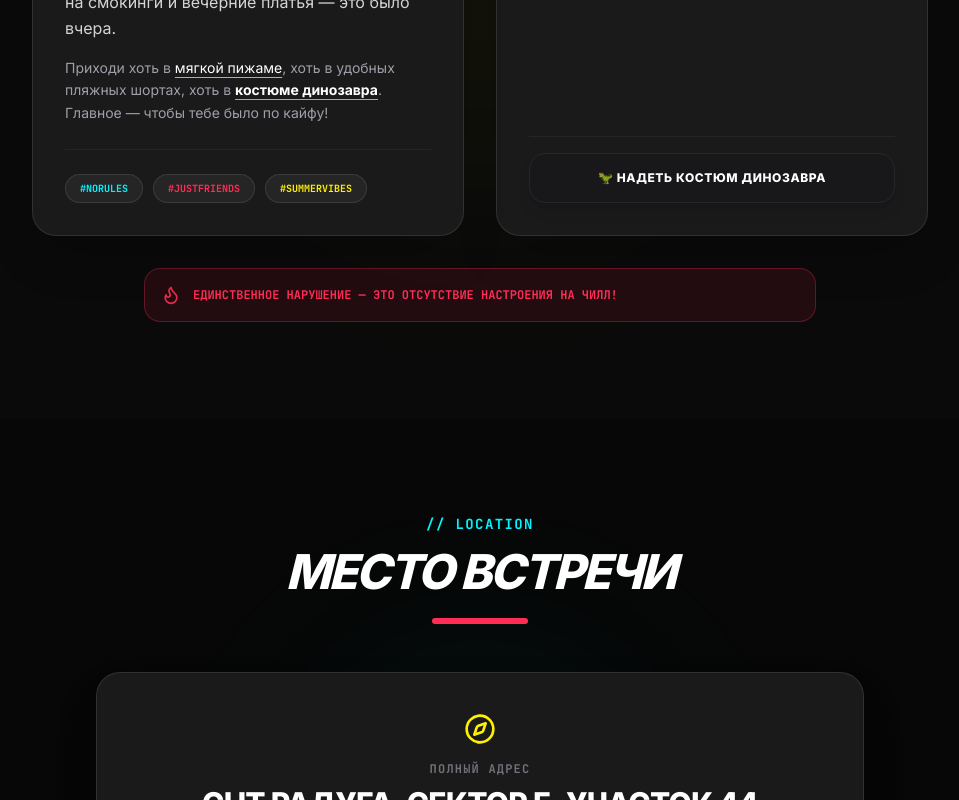
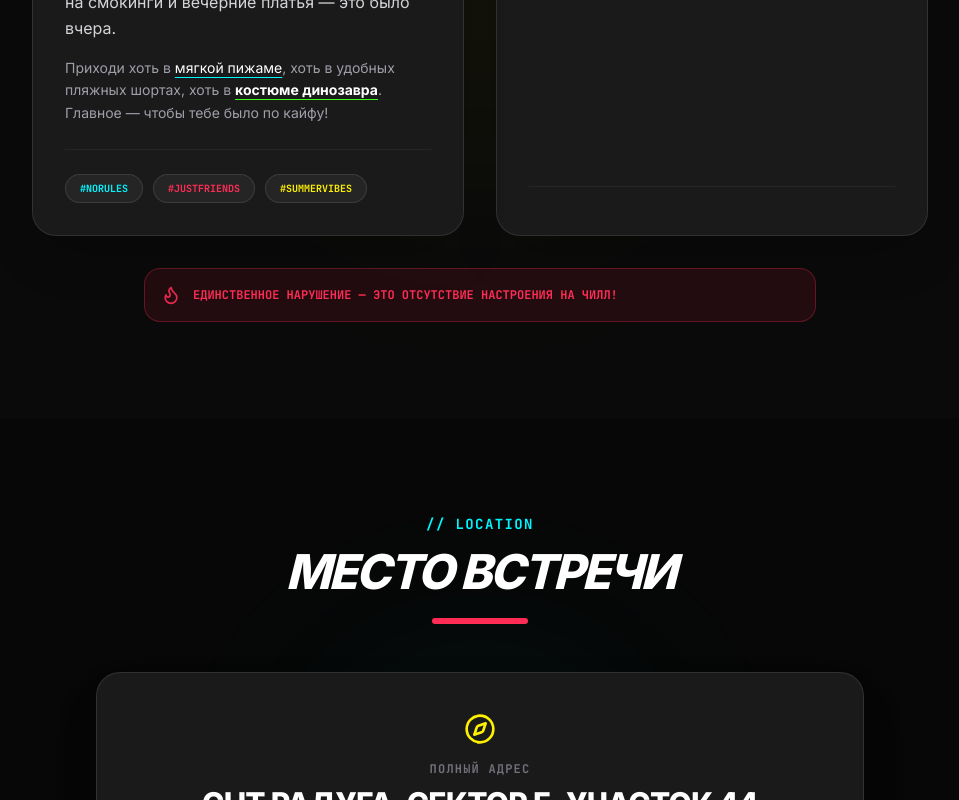
Before and after one commit to killercow58/priglashenie, a React (Vite) app: page / in a window 1280 px wide. Shown: the part 2000-2800 px from the top of the page, without its empty margins (160-1119 px from the left). Built offline with nearby package versions, Linux system fonts and the light colour scheme; a web font is replaced by a local one.

Commit message:
Remove dinosaur costume button

```diff
--- a/src/components/DressCodeBlock.tsx
+++ b/src/components/DressCodeBlock.tsx
@@ -1,6 +1,4 @@
-import { useState } from 'react';
-import { motion, AnimatePresence } from 'motion/react';
-import { Shirt, Footprints, Flame, Sparkles, Check } from 'lucide-react';
+import { Flame } from 'lucide-react';
 
 interface DressCodeBlockProps {
   dinoMode: boolean;
@@ -8,17 +6,7 @@ interface DressCodeBlockProps {
   onHoverChange: (isHovered: boolean) => void;
 }
 
-export default function DressCodeBlock({ dinoMode, setDinoMode, onHoverChange }: DressCodeBlockProps) {
-  const [dinoRoar, setDinoRoar] = useState(false);
-
-  const triggerDinoRoar = () => {
-    setDinoRoar(true);
-    setDinoMode(!dinoMode);
-    setTimeout(() => {
-      setDinoRoar(false);
-    }, 2000);
-  };
-
+export default function DressCodeBlock({ dinoMode, onHoverChange }: DressCodeBlockProps) {
   return (
     <section
       id="dress-code"
@@ -70,34 +58,8 @@ export default function DressCodeBlock({ dinoMode, setDinoMode, onHoverChange }:
             </div>
           </div>
 
-          {/* Dino Mode Activator */}
           <div className="flex flex-col justify-between gap-6 bg-[#1a1a1a] border border-white/10 p-6 md:p-8 rounded-3xl shadow-2xl">
-            <div className="pt-4 border-t border-white/5 mt-auto">
-              <button
-                onClick={triggerDinoRoar}
-                className={`w-full py-4 px-6 rounded-2xl font-display font-black text-xs uppercase tracking-wider flex items-center justify-center gap-3 transition-all transform hover:scale-[1.01] active:scale-[0.98] shadow-lg ${
-                  dinoMode
-                    ? 'bg-brand-neon text-black hover:shadow-[0_0_25px_rgba(57,255,20,0.5)]'
-                    : 'bg-zinc-900 text-white hover:bg-zinc-800 border border-zinc-800'
-                }`}
-              >
-                <span>{dinoMode ? '🦖 РЕЖИМ ДИНОЗАВРА: ВКЛ' : '🦖 НАДЕТЬ КОСТЮМ ДИНОЗАВРА'}</span>
-                {dinoMode && <Check size={16} className="text-black stroke-[3]" />}
-              </button>
-
-              <AnimatePresence>
-                {dinoRoar && (
-                  <motion.div
-                    initial={{ opacity: 0, scale: 0.5, y: 10 }}
-                    animate={{ opacity: 1, scale: 1, y: 0 }}
-                    exit={{ opacity: 0, scale: 0.8, y: -10 }}
-                    className="absolute -top-12 left-1/2 -translate-x-1/2 bg-brand-neon text-black font-display font-black text-xl py-2 px-6 rounded-xl shadow-2xl z-50 pointer-events-none uppercase tracking-widest border border-black"
-                  >
-                    RAWWWR!!! 🦖💥
-                  </motion.div>
-                )}
-              </AnimatePresence>
-            </div>
+            <div className="pt-4 border-t border-white/5 mt-auto" />
           </div>
         </div>
 
```
